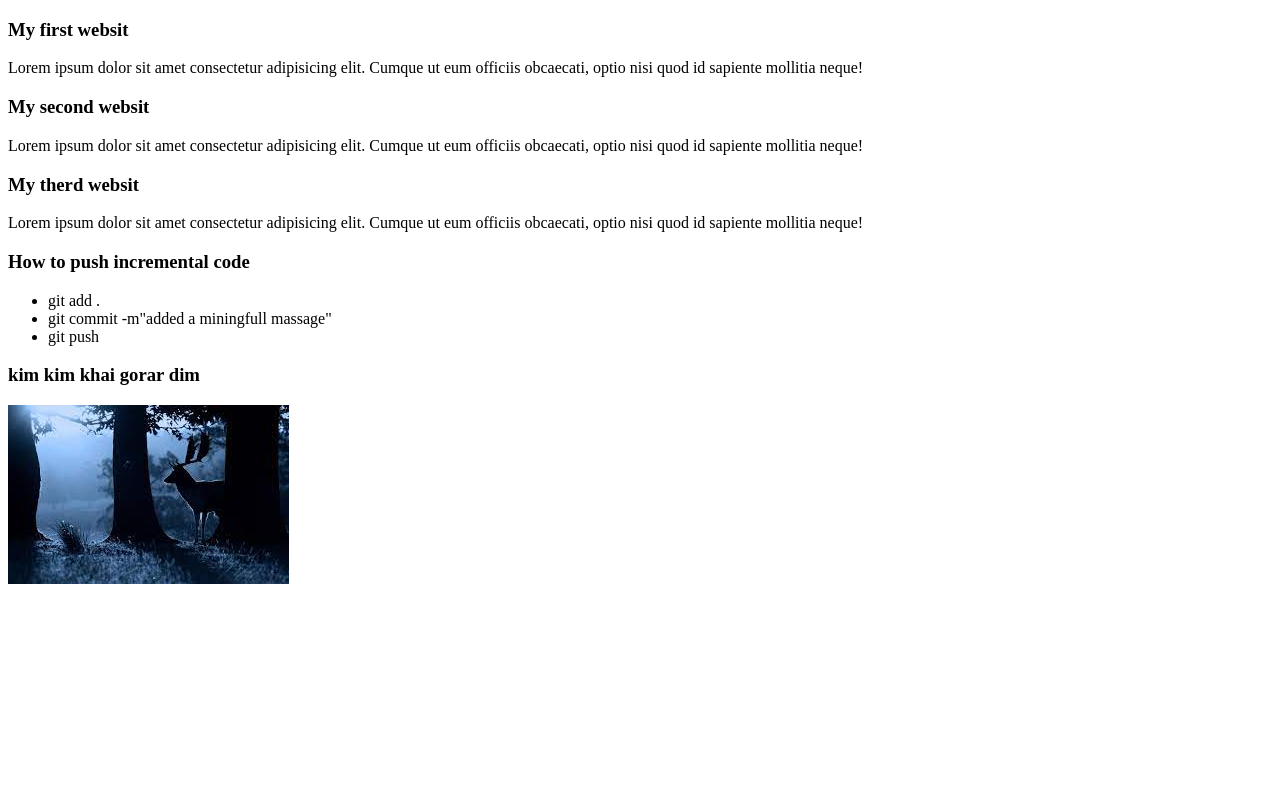
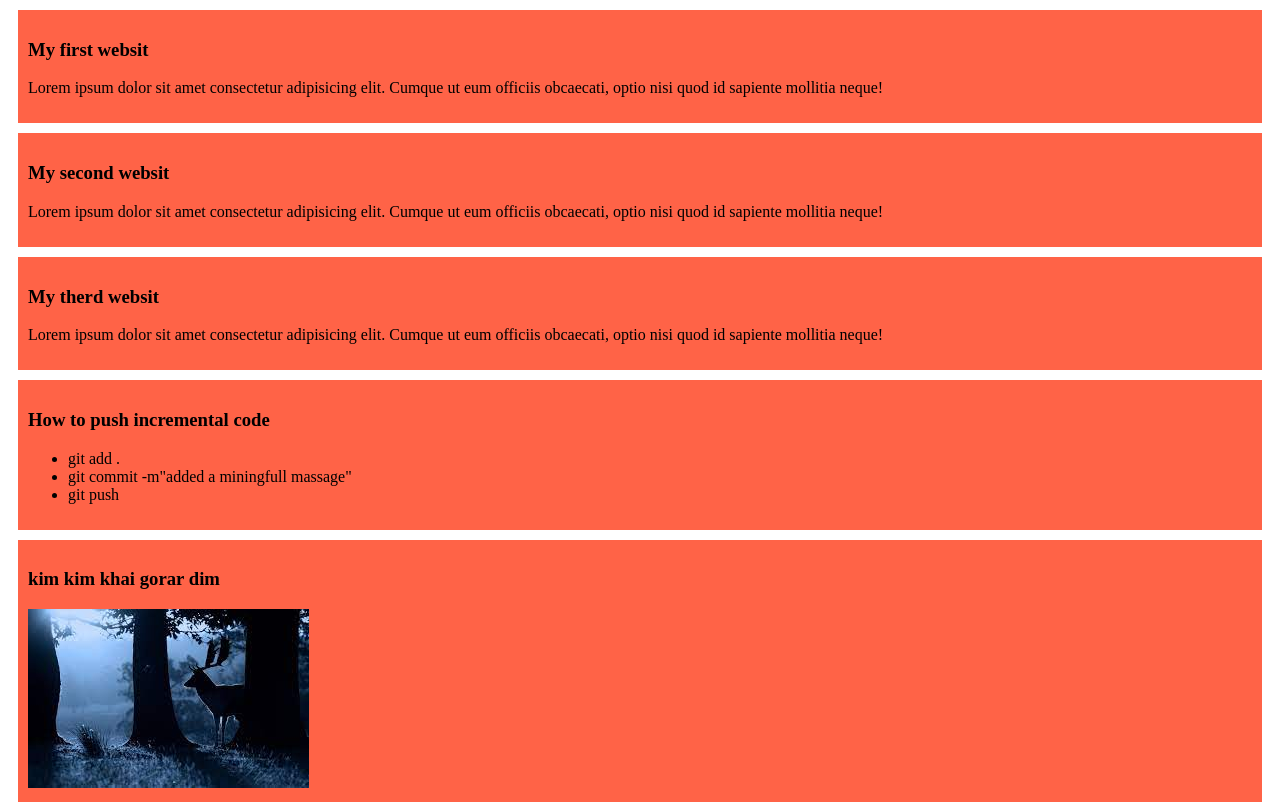
Before and after one commit to saifu9421/my-simple-websit, a plain HTML site: page index.html in a window 1280 px wide. Drawn offline with Linux system fonts and the light colour scheme; the site is published under a folder, as on GitHub Pages, so addresses that start at the root find nothing.

Commit message:
added to the websit

```diff
--- a/index.html
+++ b/index.html
@@ -3,7 +3,7 @@
 <head>
     <meta charset="UTF-8">
     <meta name="viewport" content="width=device-width, initial-scale=1.0">
-    <link rel="stylesheet" href="/style/blog.css">
+    <link rel="stylesheet" href="blog.css">
     <title>My semple website</title>
 </head>
 <body>
```
Also changed, not shown: blog.css (renamed from style/blog.css).
